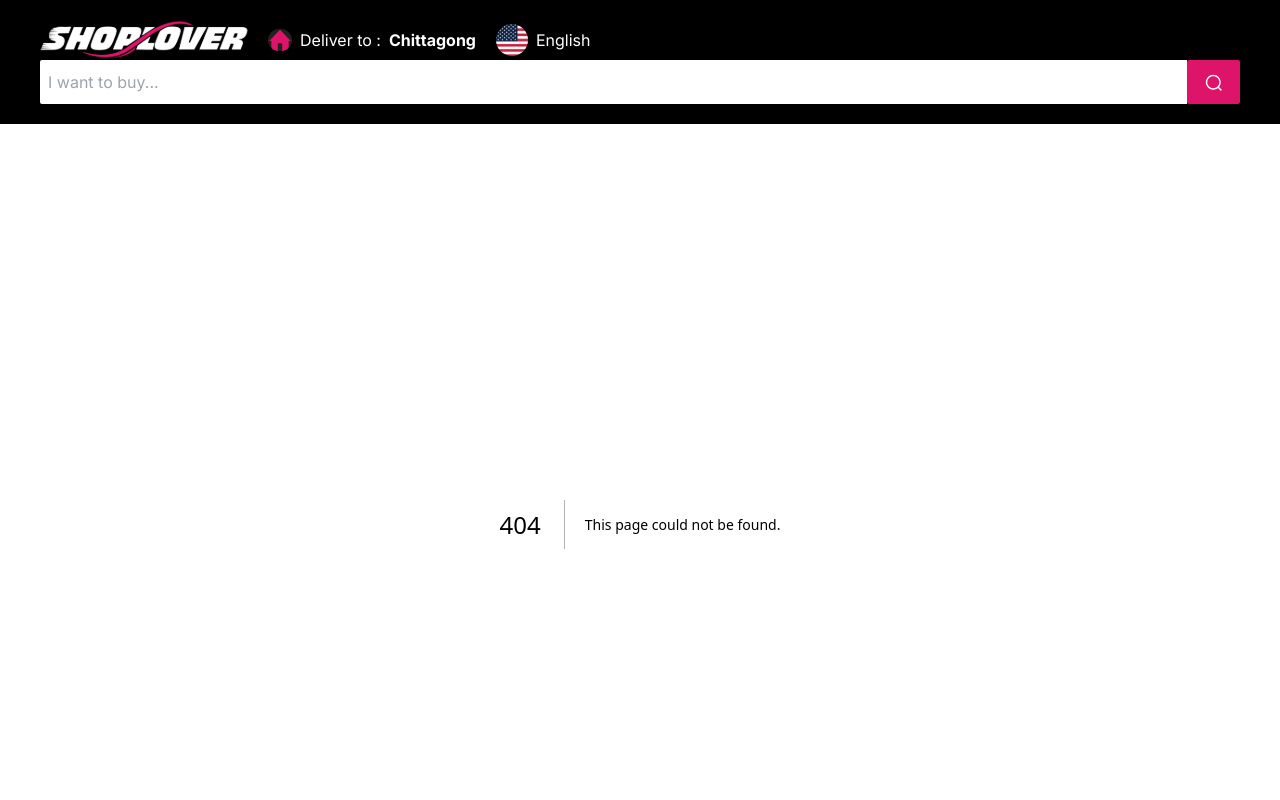
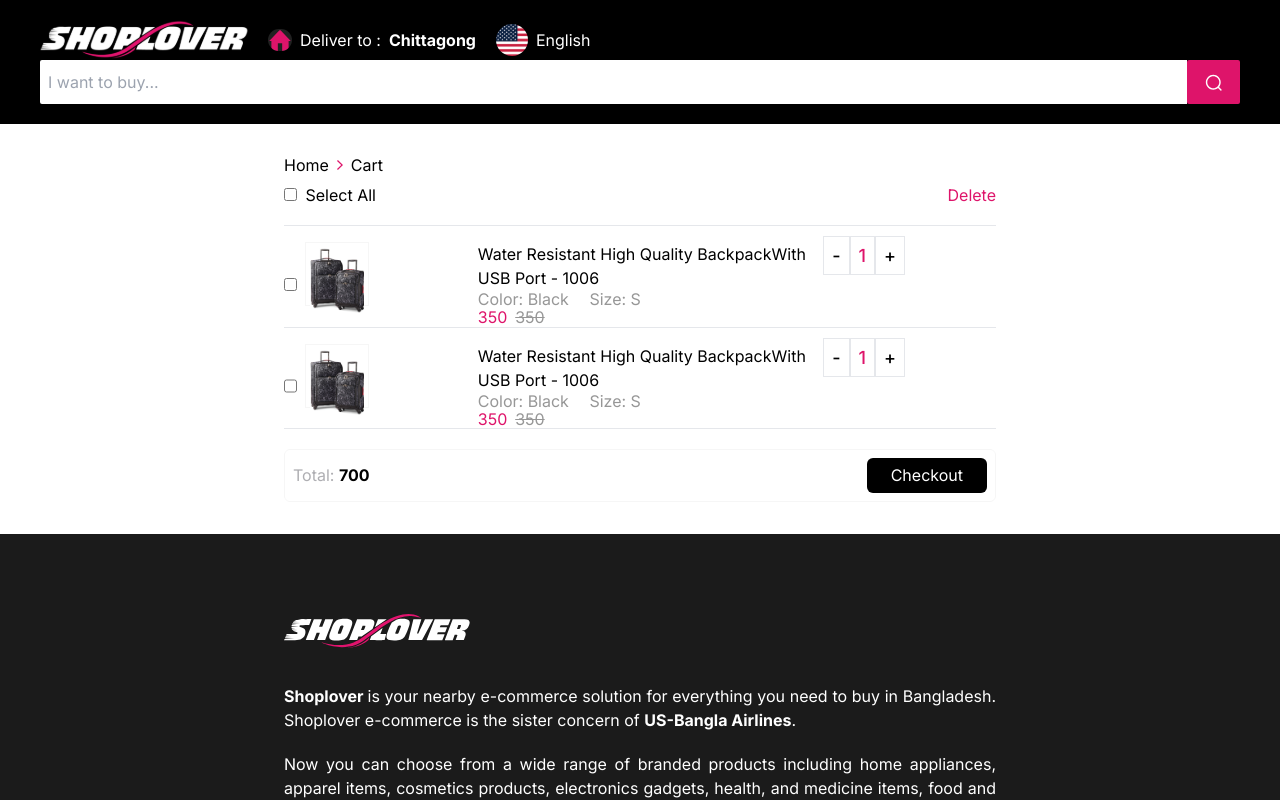
Before and after one commit to mrzahidxy/shoplover-ecommerce, a Next.js app: page /ordercart in a window 1280 px wide. Before the commit this address had no page. Built offline with nearby package versions, Linux system fonts and the light colour scheme.

Commit message:
feat: cart

```diff
--- /dev/null
+++ b/pages/ordercart.jsx
@@ -0,0 +1,157 @@
+const orders = [
+  {
+    id: 1,
+    name: "Water Resistant High Quality BackpackWith USB Port - 1006",
+    color: "Black",
+    size: "S",
+    price: "350",
+  },
+  {
+    id: 1,
+    name: "Water Resistant High Quality BackpackWith USB Port - 1006",
+    color: "Black",
+    size: "S",
+    price: "350",
+  },
+];
+
+const ordercart = () => {
+  return (
+    <div className="container my-8">
+      <div className="flex gap-2">
+        <span>Home</span> <img src="/arrow-icon.svg" alt="" /> <span>Cart</span>
+      </div>
+
+      <div className="flex justify-between items-center mt-3 lg:hidden">
+        <div className="space-x-1">
+          <input type="checkbox" name="" id="" /> <span>Select All</span>
+        </div>
+        <span className="text-primary">Delete</span>
+      </div>
+      <div className="grid grid-cols-1 lg:grid-cols-4 py-5 gap-10">
+        <div className="col-span-3">
+          <h3 className="text-2xl hidden lg:block">Shopping Cart</h3>
+          <hr />
+
+          {orders.map((o) => (
+            <>
+              <div className="hidden lg:block">
+                <div className="grid grid-cols-8 my-8 space-x-42">
+                  <div className="w-16 h-16 p-1 border border-secondary">
+                    <img src="/bag.png" alt="" />
+                  </div>
+                  <div className="col-span-4 space-y-2">
+                    <span className="text-base">{o.name}</span>
+                    <div className="space-x-4 text-[#979797]">
+                      <span>Color: {o.color}</span> <span>Size: {o.size}</span>
+                    </div>
+                  </div>
+                  <div className="col-span-2 flex justify-center items-center">
+                    <span className="border border-color-[#EBEBEB] p-2 text-lg font-medium">
+                      -
+                    </span>
+                    <span className="border border-color-[#EBEBEB] p-2 text-lg font-medium text-primary">
+                      1
+                    </span>
+                    <span className="border border-color-[#EBEBEB] p-2 text-lg font-medium">
+                      +
+                    </span>
+                  </div>
+                  <div className="flex flex-col text-xl items-center">
+                    <span className="text-primary">{o.price}</span>
+                    <span className="text-[#979797] line-through">
+                      {o.price}
+                    </span>
+                    <div className="mt-9">
+                      <img src="/delete.svg" alt="" />
+                    </div>
+                  </div>
+                </div>
+                <hr className="mt-10" />
+              </div>
+
+              {/* small & medium screen */}
+
+              <>
+                <div className="mt-4 flex flex-row gap-2 lg:hidden">
+                  <input type="checkbox" name="" id="" className="" />
+                  <div className="grid grid-cols-3 md:grid-cols-4">
+                    <div className="w-16 h-16 p-1 border border-secondary">
+                      <img src="/bag.png" alt="" />
+                    </div>
+                    <div className="col-span-2">
+                      <span className="text-base">{o.name}</span>
+                      <div className="hidden md:block space-x-4 text-[#979797]">
+                        <span>Color: {o.color}</span>{" "}
+                        <span>Size: {o.size}</span>
+                      </div>
+                      <div className="space-x-2">
+                        <span className="text-primary">{o.price}</span>
+                        <span className="text-[#979797] line-through">
+                          {o.price}
+                        </span>
+                      </div>
+                    </div>
+
+                    <div className="hidden md:block lg:hidden">
+                      <span className="border border-color-[#EBEBEB] p-2 text-lg font-medium">
+                        -
+                      </span>
+                      <span className="border border-color-[#EBEBEB] p-2 text-lg font-medium text-primary">
+                        1
+                      </span>
+                      <span className="border border-color-[#EBEBEB] p-2 text-lg font-medium">
+                        +
+                      </span>
+                    </div>
+                  </div>
+
+                  {/* small screen actions */}
+                  <div className="flex justify-end items-center mb-6 md:hidden">
+                    <span className="border border-color-[#EBEBEB] p-2 text-lg font-medium">
+                      -
+                    </span>
+                    <span className="border border-color-[#EBEBEB] p-2 text-lg font-medium text-primary">
+                      1
+                    </span>
+                    <span className="border border-color-[#EBEBEB] p-2 text-lg font-medium">
+                      +
+                    </span>
+                  </div>
+                </div>
+                <hr />
+              </>
+            </>
+          ))}
+        </div>
+
+        {/* large screen total */}
+        <div className="hidden lg:block space-y-3">
+          <span className="mb-2 text-2xl font-medium">Cart Totals</span>
+          <div className="bg-[#F8F8F8] flex justify-between p-4 text-lg">
+            <span>Subtotal</span> <span className="text-primary">৳700</span>
+          </div>
+          <div className="bg-black text-white p-4 text-xl">
+            Proceed to Checkout
+          </div>
+        </div>
+      </div>
+
+      {/* small screen total */}
+      <div className=" w-full flex justify-between items-center border border-secondary rounded-md p-2 lg:hidden">
+        <div>
+          {" "}
+          <span className="text-[#AEAEB2]">Total:</span>{" "}
+          <span className="font-bold">700</span>
+        </div>
+        <div className="bg-black text-white rounded-md px-6 py-2">Checkout</div>
+      </div>
+
+      <div className="hidden lg:block w-3/12 text-lg font-medium text-center border border-secondary p-4">
+        Continue Shopping
+      </div>
+    </div>
+  );
+};
+
+export default ordercart;
```
Also changed, not shown: public/delete.svg (added).
